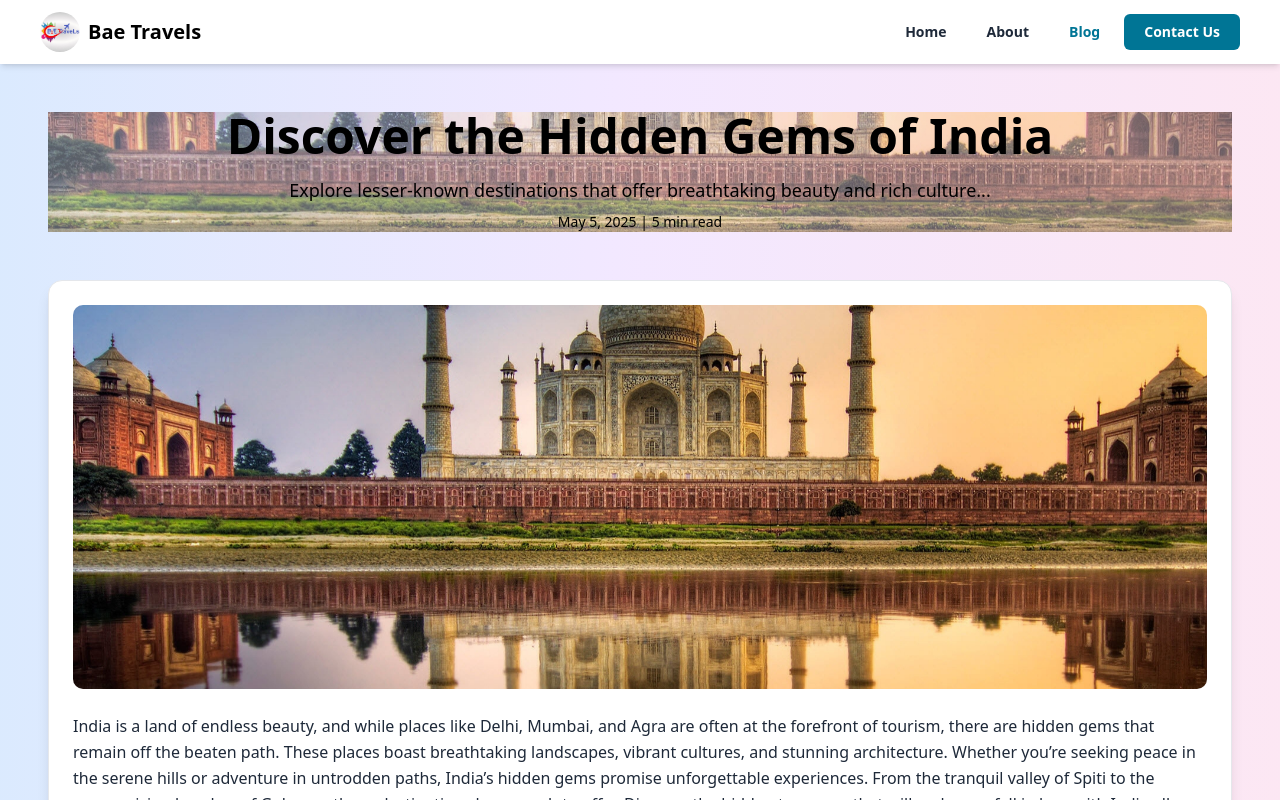
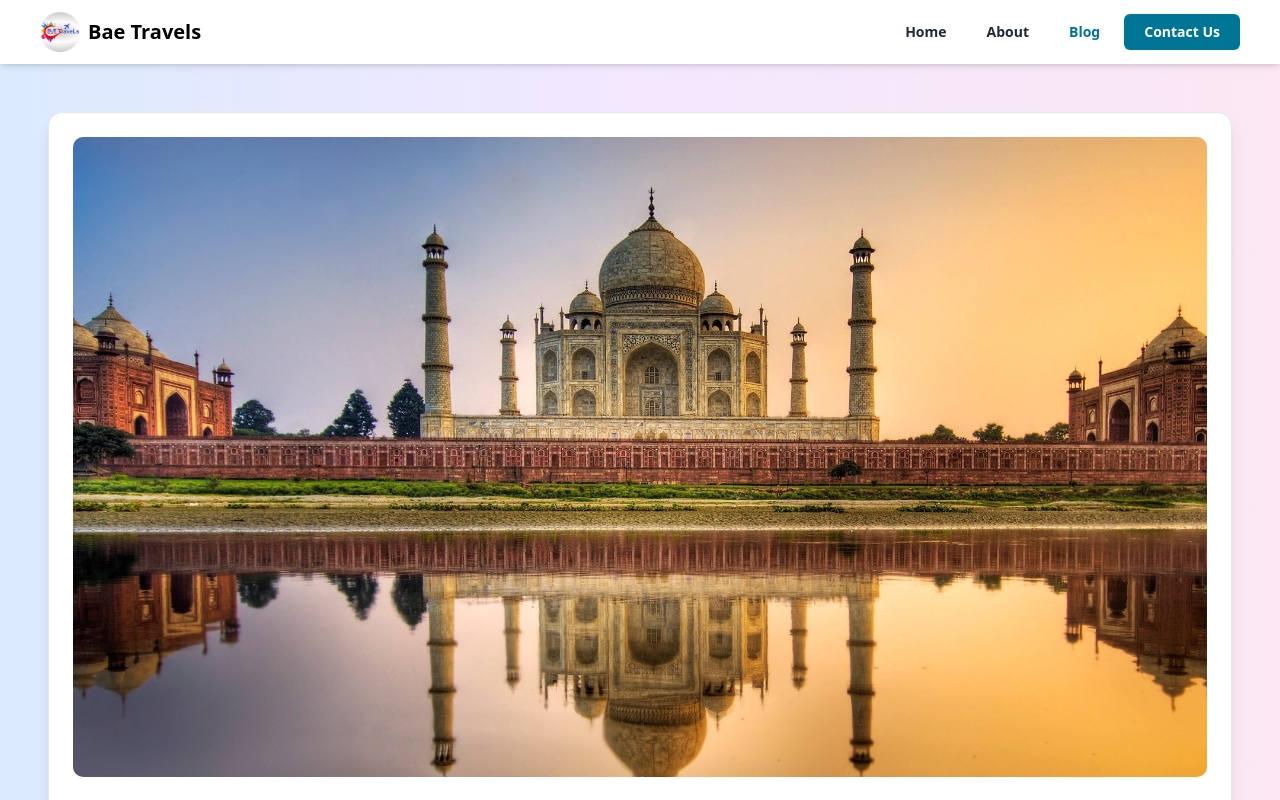
Before and after one commit to SonuR12/travels, a Next.js app: page /blog/hidden-gems-india in a window 1280 px wide. Shown: the top 800 px of the page. Built offline with nearby package versions, Linux system fonts and the light colour scheme.

Commit message:
slug fix

```diff
--- a/src/app/blog/[slug]/page.tsx
+++ b/src/app/blog/[slug]/page.tsx
@@ -63,7 +63,7 @@ const getPostBySlug = (slug: string) => {
 // Metadata generation function
 export async function generateMetadata(
   { params }: { params: { slug: string } },
-  parent: ResolvingMetadata
+  // parent: ResolvingMetadata
 ): Promise<Metadata> {
   const post = getPostBySlug(params.slug);
 
@@ -95,7 +95,7 @@ export default function BlogPostPage({ params }: { params: { slug: string } }) {
   return (
     <main className="px-4 md:px-12 py-12 bg-gradient-to-r from-blue-100 via-purple-100 to-pink-100 min-h-screen">
       {/* Hero Section */}
-      <section className="relative mb-12 overflow-hidden">
+      {/* <section className="relative mb-12 overflow-hidden">
         <div className="absolute inset-0 z-0">
           <Image
             src={post.image}
@@ -107,12 +107,12 @@ export default function BlogPostPage({ params }: { params: { slug: string } }) {
         </div>
         <div className="relative z-10 text-center text-black">
           <h1 className="text-5xl font-extrabold">{post.title}</h1>
-          <p className="mt-4 text-lg font-light">{post.excerpt}</p>
-          <p className="mt-2 text-sm">
+          <p className="mt-4 text-lg font-bold">{post.excerpt}</p>
+          <p className="mt-2 text-sm font-bold">
             {post.date} | {post.readTime}
           </p>
         </div>
-      </section>
+      </section> */}
 
       {/* Blog Content Section */}
       <section className="w-full space-y-8">
@@ -120,7 +120,7 @@ export default function BlogPostPage({ params }: { params: { slug: string } }) {
           <CardContent className="p-6">
             <div className="text-gray-800 leading-relaxed space-y-6">
               {/* Fixed Image Container */}
-              <div className="relative w-full h-96 rounded-lg overflow-hidden">
+              <div className="relative w-full object-fit h-160 rounded-lg overflow-hidden">
                 <Image
                   src={post.image}
                   alt={post.title}
```
